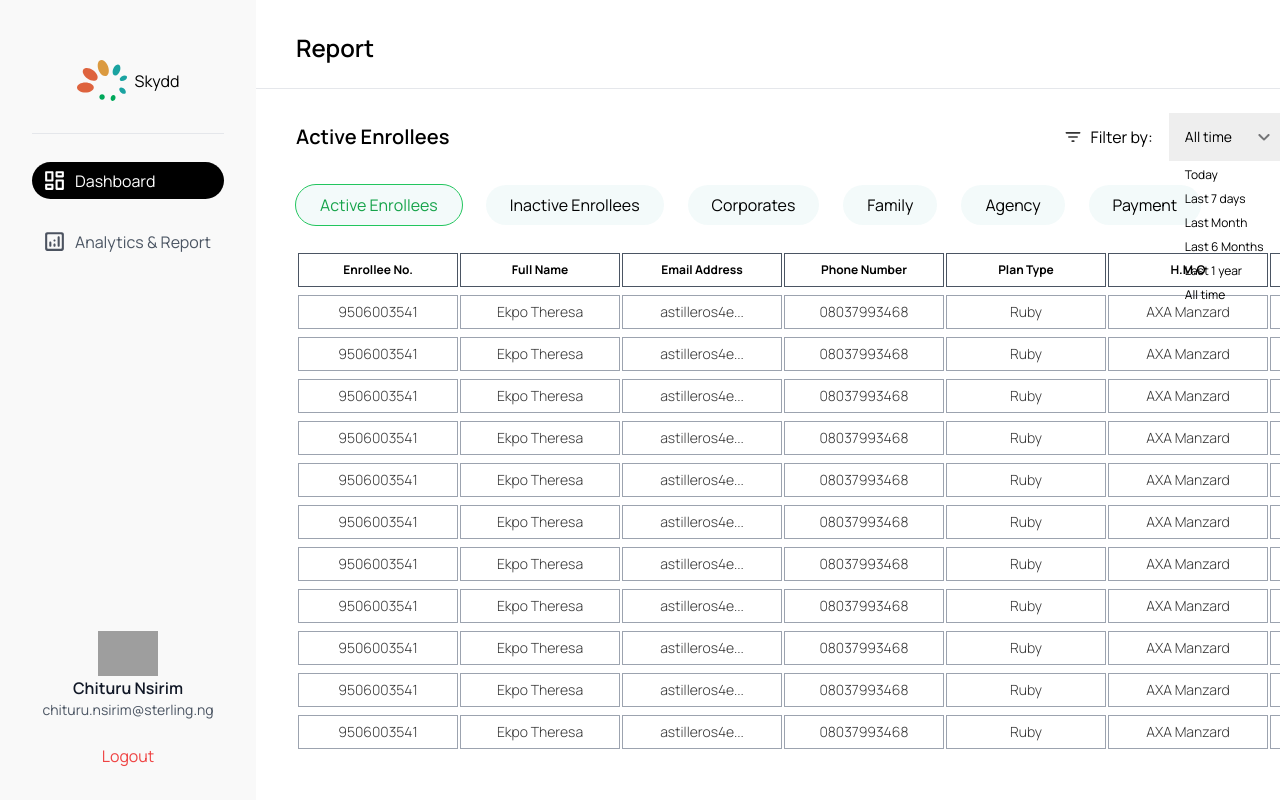
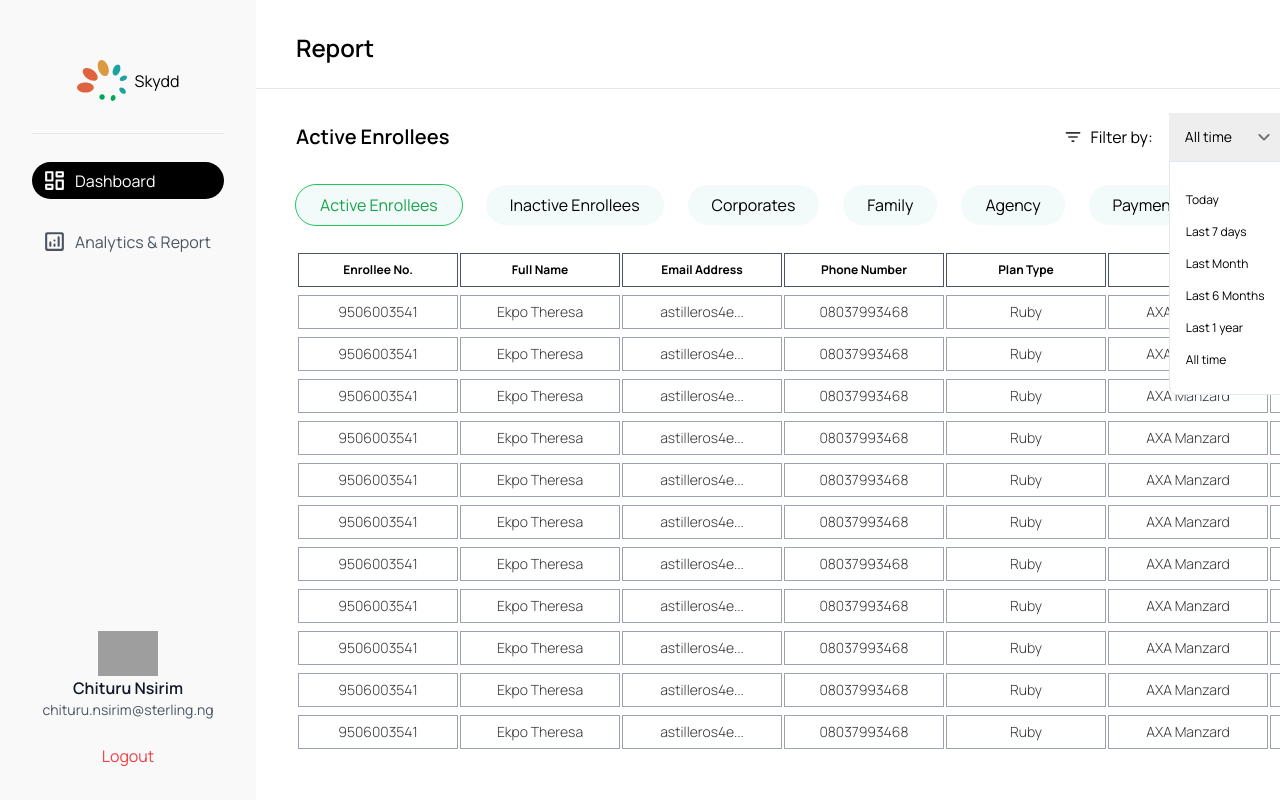
Before and after one commit to Qoosim/health-insured-upgrade, a Next.js app: page /analytics in a window 1280 px wide. Both pictures are taken after a click on the button "All time". Shown: the top 804 px of the page. Built offline with nearby package versions, Linux system fonts and the light colour scheme; grey boxes are pictures that could not be loaded.

Commit message:
Modify dropdown menu list styling

```diff
--- a/src/components/AnalyticsReport.js
+++ b/src/components/AnalyticsReport.js
@@ -102,9 +102,9 @@ const AnalyticsReport = () => {
               {item}
               <Image src={ArrowDown} alt="Dropdown Icon" />
             </button>
-            <ul className={`${open ? "block absolute top-full left-0" : "hidden"}`}>
+            <ul className={`${open ? "block absolute top-full left-0 bg-white rounded-br-lg rounded-bl-lg w-full py-5 border border-slate-200" : "hidden"}`}>
               {menuList.map((menuItem) => (
-                <li key={menuItem.text}>
+                <li key={menuItem.text} className='hover:bg-slate-200 py-1'>
                   <button
                     type="button"
                     onClick={() => {
```
